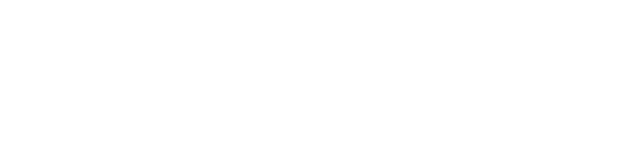
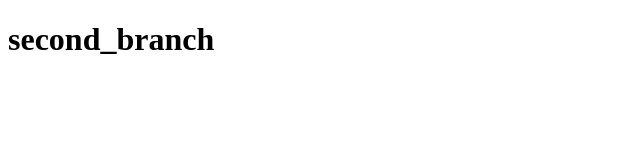
Before and after one commit to tresinisa/mission-ready-git, a plain HTML site: page index.html in a window 1280 px wide. Shown: the whole page, without its empty margins (0-640 px from the left). Drawn offline with Linux system fonts and the light colour scheme.

Commit message:
added h1

```diff
--- a/index.html
+++ b/index.html
@@ -6,6 +6,7 @@
     <title>Git_Practice</title>
 </head>
 <body>
+    <h1>second_branch</h1>
 
 </body>
 </html>
```
